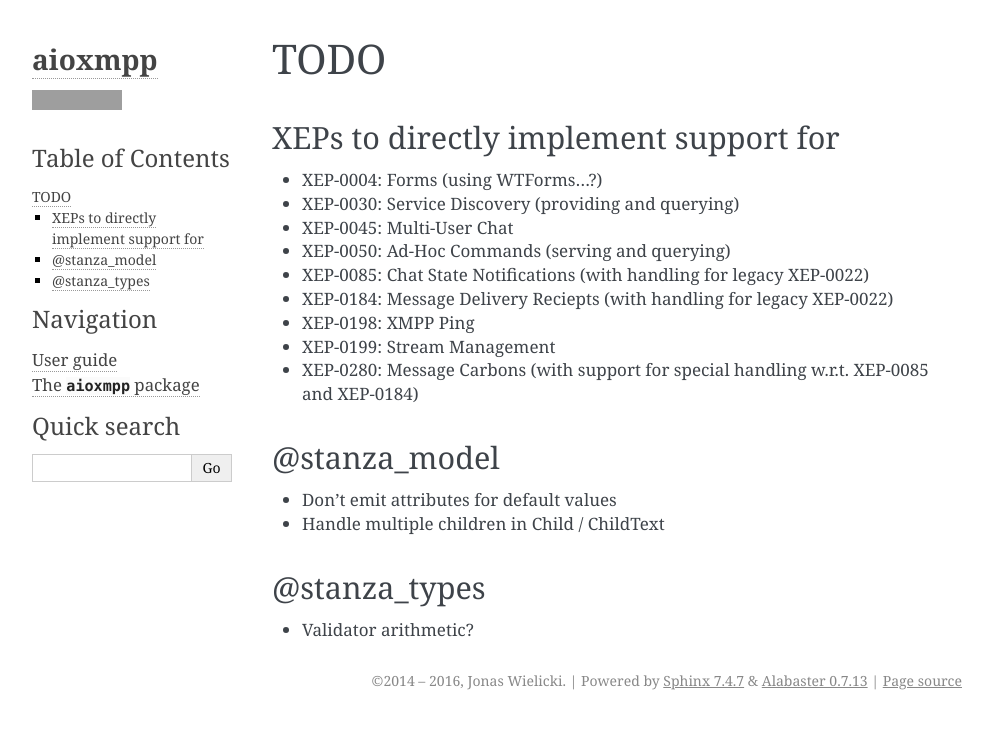
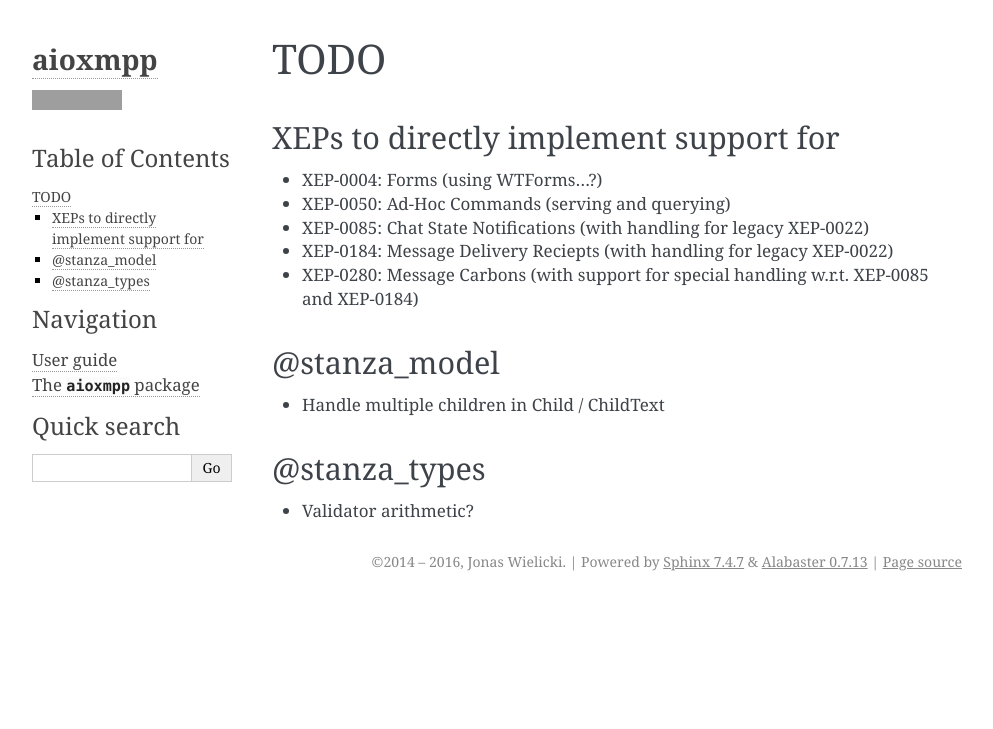
Before and after one commit to horazont/aioxmpp, a Sphinx documentation site: the page built from docs/TODO.rst, in a window 1280 px wide, cut to the strip 0-729 px from the top of the page. Shown: the whole strip, without its empty margins (148-1141 px from the left). Built offline with Sphinx 7.4.7, drawn with Linux system fonts in a browser that asks for light colours; grey boxes are pictures that could not be loaded.

Commit message:
Purge obsolete entries from TODO.rst

```diff
--- a/docs/TODO.rst
+++ b/docs/TODO.rst
@@ -5,20 +5,15 @@
 ======================================
 
 * XEP-0004: Forms (using WTForms…?)
-* XEP-0030: Service Discovery (providing and querying)
-* XEP-0045: Multi-User Chat
 * XEP-0050: Ad-Hoc Commands (serving and querying)
 * XEP-0085: Chat State Notifications (with handling for legacy XEP-0022)
 * XEP-0184: Message Delivery Reciepts (with handling for legacy XEP-0022)
-* XEP-0198: XMPP Ping
-* XEP-0199: Stream Management
 * XEP-0280: Message Carbons (with support for special handling w.r.t. XEP-0085
   and XEP-0184)
 
 @stanza_model
 =============
 
-* Don’t emit attributes for default values
 * Handle multiple children in Child / ChildText
 
 @stanza_types
```
